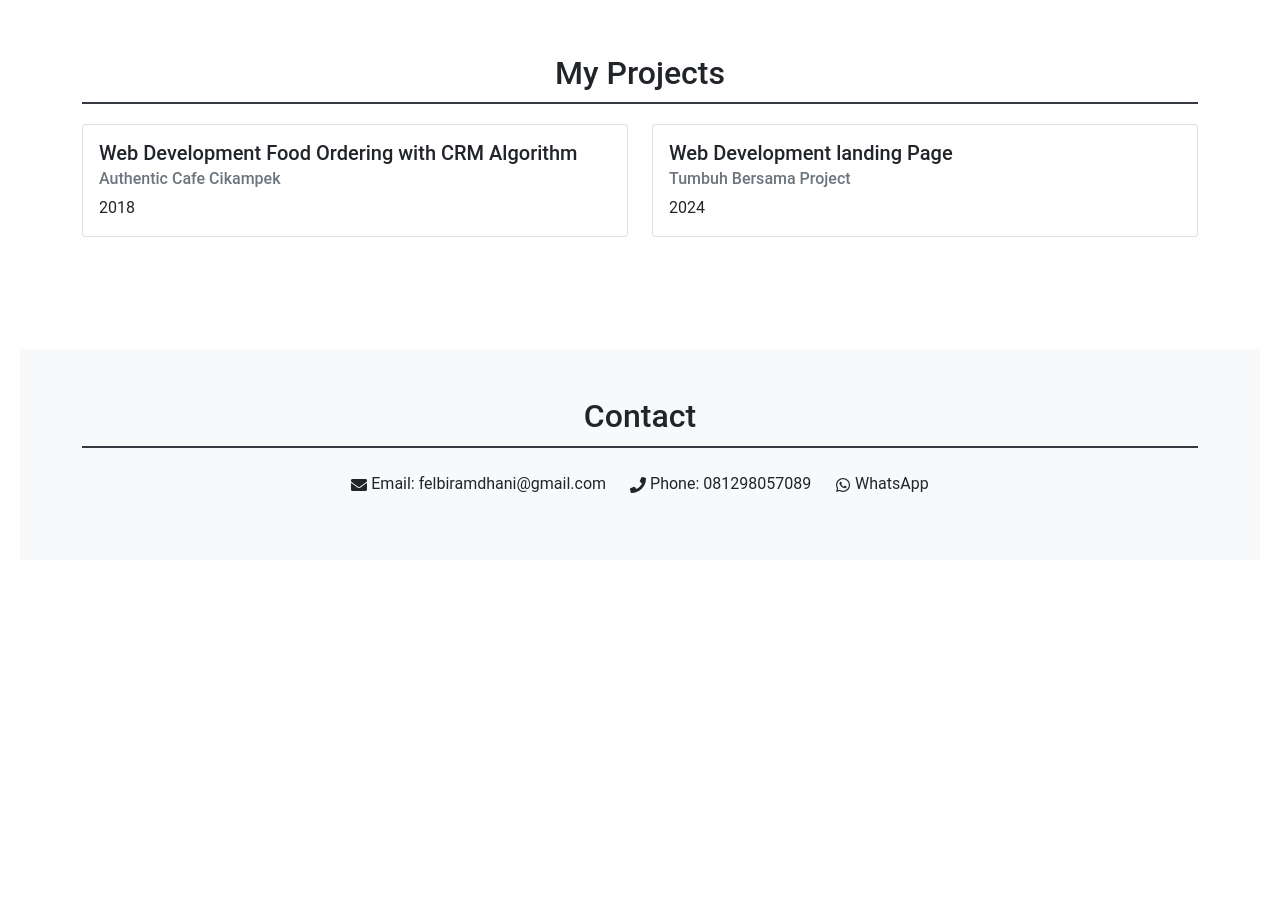
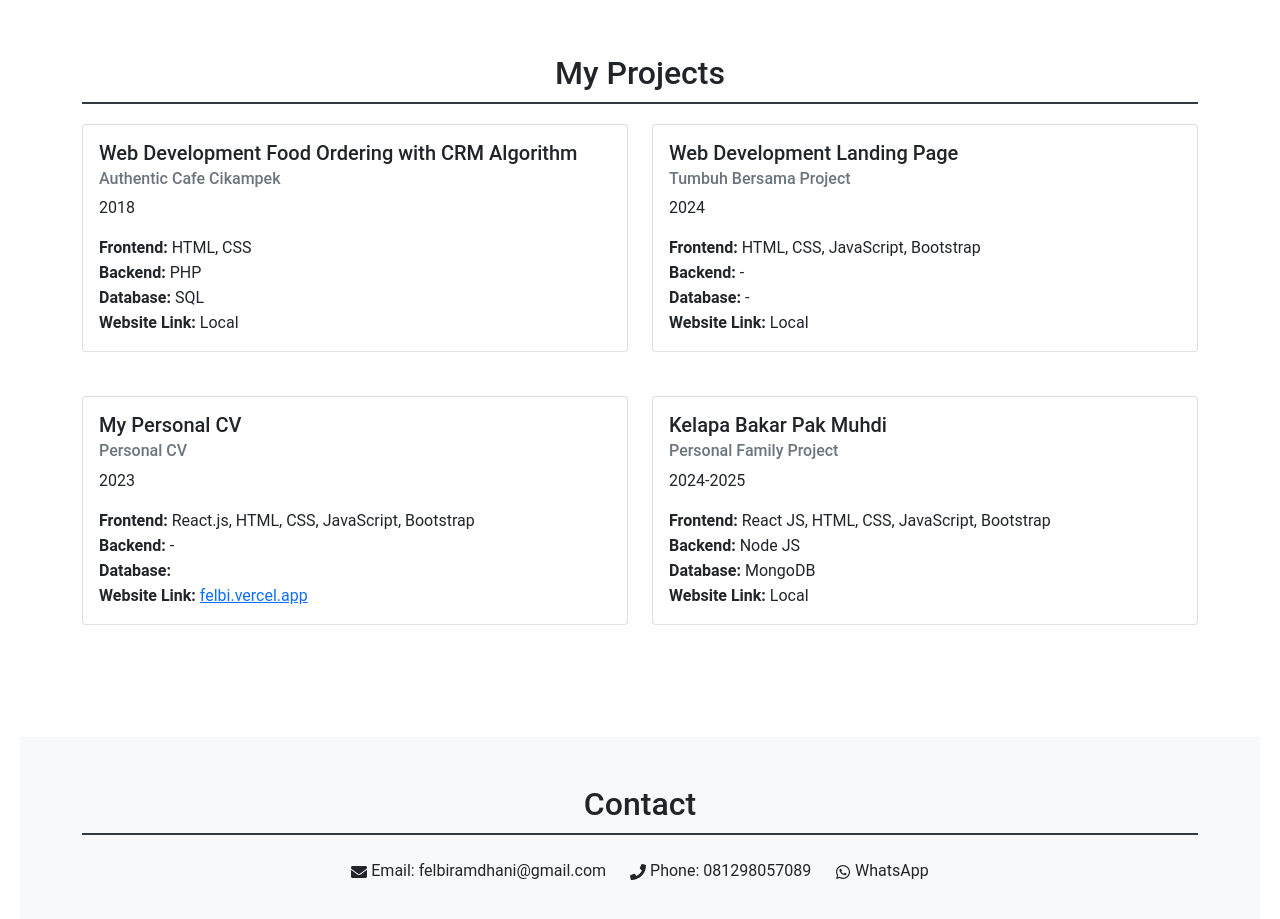
Before and after one commit to mfelbi/felbi-cv, a React (Vite) app: page / in a window 1280 px wide. Shown: the part 2740-3659 px from the top of the page. Before the commit the page ends 3340 px from the top, so only its background shows below. Built offline with nearby package versions, Linux system fonts and the light colour scheme.

Commit message:
Perubahan dan penambahan

```diff
--- a/src/components/Projects.jsx
+++ b/src/components/Projects.jsx
@@ -1,19 +1,49 @@
 import React from 'react';
 import { Container, Row, Col, Card } from 'react-bootstrap';
 
+const styles = {
+  projectText: {
+    marginBottom: '1px', // Mengatur jarak antar elemen
+  },
+};
+
 const projectsData = [
-
   {
     title: 'Web Development Food Ordering with CRM Algorithm',
     subtitle: 'Authentic Cafe Cikampek',
-    period: '2018'
+    period: '2018',
+    frontend: ['HTML', 'CSS'],
+    backend: ['PHP'],
+    database: ['SQL'],
+    websiteLink: 'Local', // Link website
   },
   {
-    title: 'Web Development landing Page ',
+    title: 'Web Development Landing Page',
     subtitle: 'Tumbuh Bersama Project',
-    period: '2024'
+    period: '2024',
+    frontend: ['HTML', 'CSS', 'JavaScript', 'Bootstrap'],
+    backend: ['-'],
+    database: ['-'],
+    websiteLink: 'Local',
   },
-
+  {
+    title: 'My Personal CV',
+    subtitle: 'Personal CV',
+    period: '2023',
+    frontend: ['React.js','HTML', 'CSS', 'JavaScript', 'Bootstrap'],
+    backend: ['-'],
+    database: [''],
+    websiteLink: 'felbi.vercel.app',
+  },
+  {
+    title: 'Kelapa Bakar Pak Muhdi',
+    subtitle: 'Personal Family Project',
+    period: '2024-2025',
+    frontend: ['React JS', 'HTML','CSS', 'JavaScript', 'Bootstrap'],
+    backend: ['Node JS'],
+    database: ['MongoDB'],
+    websiteLink: 'Local',
+  },
 ];
 
 const Projects = () => {
@@ -31,6 +61,43 @@ const Projects = () => {
                     <Card.Subtitle className="mb-2 text-muted">{project.subtitle}</Card.Subtitle>
                   )}
                   <Card.Text>{project.period}</Card.Text>
+
+                  {/* Frontend */}
+                  {project.frontend && (
+                    <Card.Text style={styles.projectText}>
+                      <strong>Frontend:</strong> {project.frontend.join(', ')}
+                    </Card.Text>
+                  )}
+
+                  {/* Backend */}
+                  {project.backend && (
+                    <Card.Text style={styles.projectText}>
+                      <strong>Backend:</strong> {project.backend.join(', ')}
+                    </Card.Text>
+                  )}
+
+                  {/* Database */}
+                  {project.database && (
+                    <Card.Text style={styles.projectText}>
+                      <strong>Database:</strong> {project.database.join(', ')}
+                    </Card.Text>
+                  )}
+
+                  {/* Website Link */}
+                  {project.websiteLink && (
+                    <Card.Text>
+                      <strong>Website Link:</strong>{' '}
+                      {project.websiteLink === 'Local' ? (
+                        // Jika websiteLink adalah "Local", tampilkan teks biasa
+                        <span>{project.websiteLink}</span>
+                      ) : (
+                        // Jika bukan "Local", tampilkan sebagai tautan
+                        <a href={`https://${project.websiteLink}`} target="_blank" rel="noopener noreferrer">
+                          {project.websiteLink}
+                        </a>
+                      )}
+                    </Card.Text>
+                  )}
                 </Card.Body>
               </Card>
             </Col>
```
